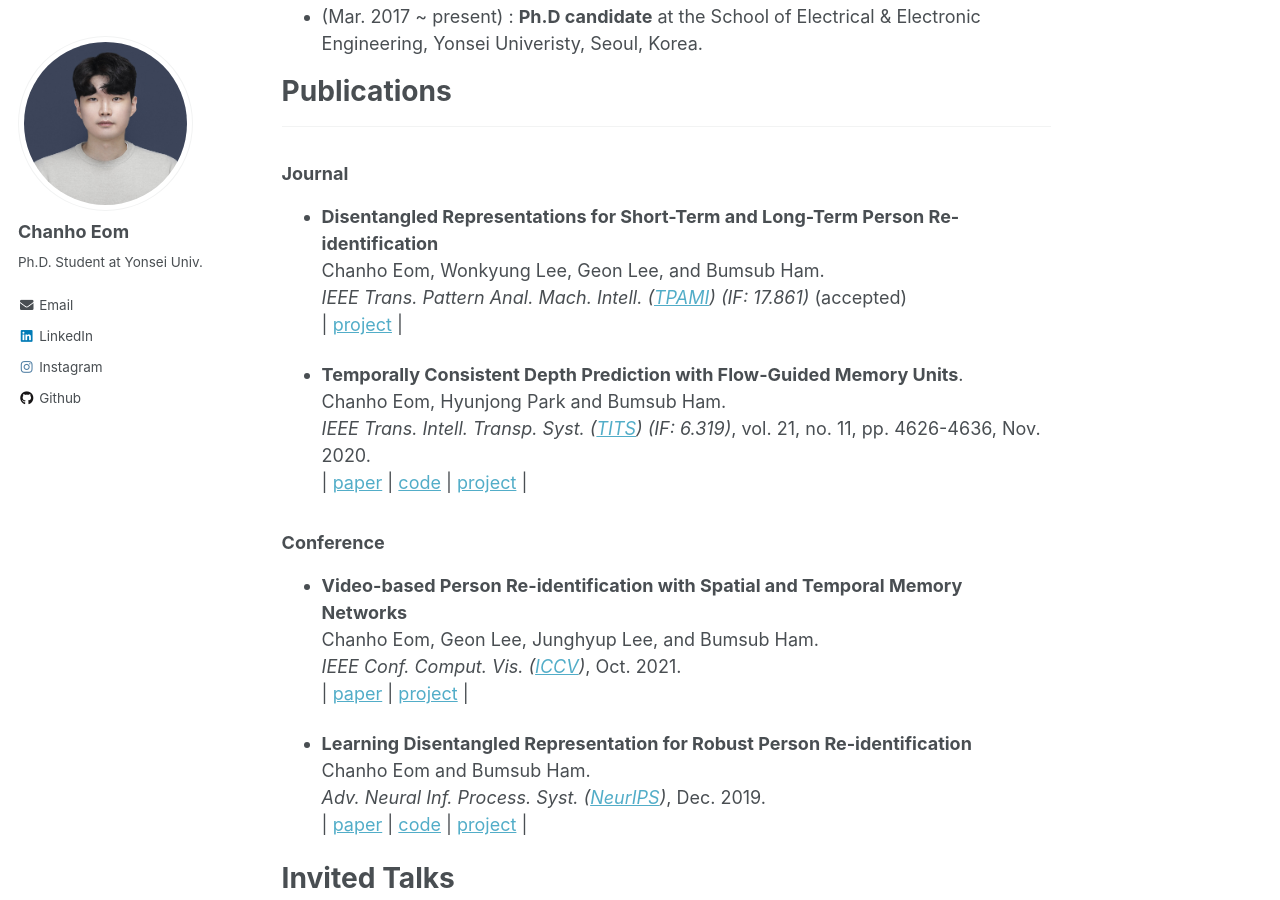
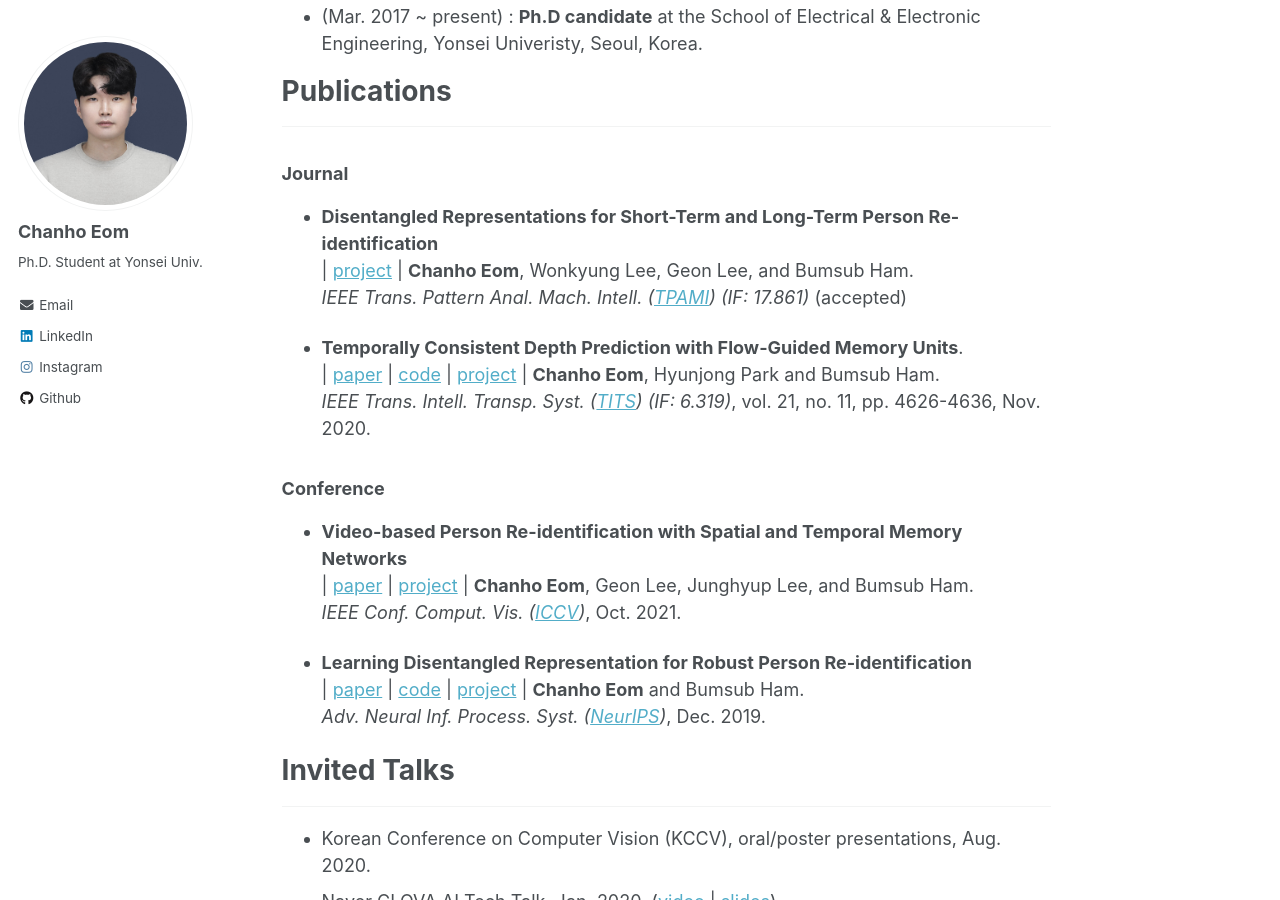
Before and after one commit to chanhoeom/chanhoEom.github.io, a Jekyll site: the page built from _pages/about.md, in a window 1280 px wide and 900 px high, scrolled down 418 px. Built offline with Jekyll 4.4.1, drawn with Linux system fonts in a browser that asks for light colours.

```diff
--- a/_pages/about.md
+++ b/_pages/about.md
@@ -23,34 +23,34 @@ _________________
 _________________
 ### Journal
 * **Disentangled Representations for Short-Term and Long-Term Person Re-identification**
-Chanho Eom, Wonkyung Lee, Geon Lee, and Bumsub Ham.
-*IEEE Trans. Pattern Anal. Mach. Intell. ([TPAMI](https://ieeexplore.ieee.org/xpl/RecentIssue.jsp?punumber=34)) (IF: 17.861)* (accepted)
 \| [project](https://cvlab-yonsei.github.io/projects/ISGAN/)
 \|
+**Chanho Eom**, Wonkyung Lee, Geon Lee, and Bumsub Ham.
+*IEEE Trans. Pattern Anal. Mach. Intell. ([TPAMI](https://ieeexplore.ieee.org/xpl/RecentIssue.jsp?punumber=34)) (IF: 17.861)* (accepted)
 
 * **Temporally Consistent Depth Prediction with Flow-Guided Memory Units**.\
-Chanho Eom, Hyunjong Park and Bumsub Ham.\
-*IEEE Trans. Intell. Transp. Syst. ([TITS](https://ieeexplore.ieee.org/xpl/RecentIssue.jsp?punumber=6979)) (IF: 6.319)*, vol. 21, no. 11, pp. 4626-4636, Nov. 2020.
 \| [paper](https://ieeexplore.ieee.org/document/8848860)
 \| [code](https://github.com/cvlab-yonsei/FlowGRU)
 \| [project](https://cvlab-yonsei.github.io/projects/FlowGRU/)
 \|
+**Chanho Eom**, Hyunjong Park and Bumsub Ham.\
+*IEEE Trans. Intell. Transp. Syst. ([TITS](https://ieeexplore.ieee.org/xpl/RecentIssue.jsp?punumber=6979)) (IF: 6.319)*, vol. 21, no. 11, pp. 4626-4636, Nov. 2020.
 
 ### Conference
 * **Video-based Person Re-identification with Spatial and Temporal Memory Networks**
-Chanho Eom, Geon Lee, Junghyup Lee, and Bumsub Ham.
-*IEEE Conf. Comput. Vis. ([ICCV](https://iccv2021.thecvf.com/home))*, Oct. 2021.
 \| [paper](https://openaccess.thecvf.com/content/ICCV2021/papers/Eom_Video-Based_Person_Re-Identification_With_Spatial_and_Temporal_Memory_Networks_ICCV_2021_paper.pdf)
 \| [project](https://cvlab.yonsei.ac.kr/projects/STMN/)
 \|
+**Chanho Eom**, Geon Lee, Junghyup Lee, and Bumsub Ham.
+*IEEE Conf. Comput. Vis. ([ICCV](https://iccv2021.thecvf.com/home))*, Oct. 2021.
 
 * **Learning Disentangled Representation for Robust Person Re-identification**
-Chanho Eom and Bumsub Ham.
-*Adv. Neural Inf. Process. Syst. ([NeurIPS](https://nips.cc/Conferences/2019))*, Dec. 2019.
 \| [paper](https://papers.nips.cc/paper/2019/file/d3aeec875c479e55d1cdeea161842ec6-Paper.pdf)
 \| [code](https://github.com/cvlab-yonsei/ISGAN)
 \| [project](https://cvlab-yonsei.github.io/projects/ISGAN/)
 \|
+**Chanho Eom** and Bumsub Ham.
+*Adv. Neural Inf. Process. Syst. ([NeurIPS](https://nips.cc/Conferences/2019))*, Dec. 2019.
 
 # Invited Talks
 _________________
```
